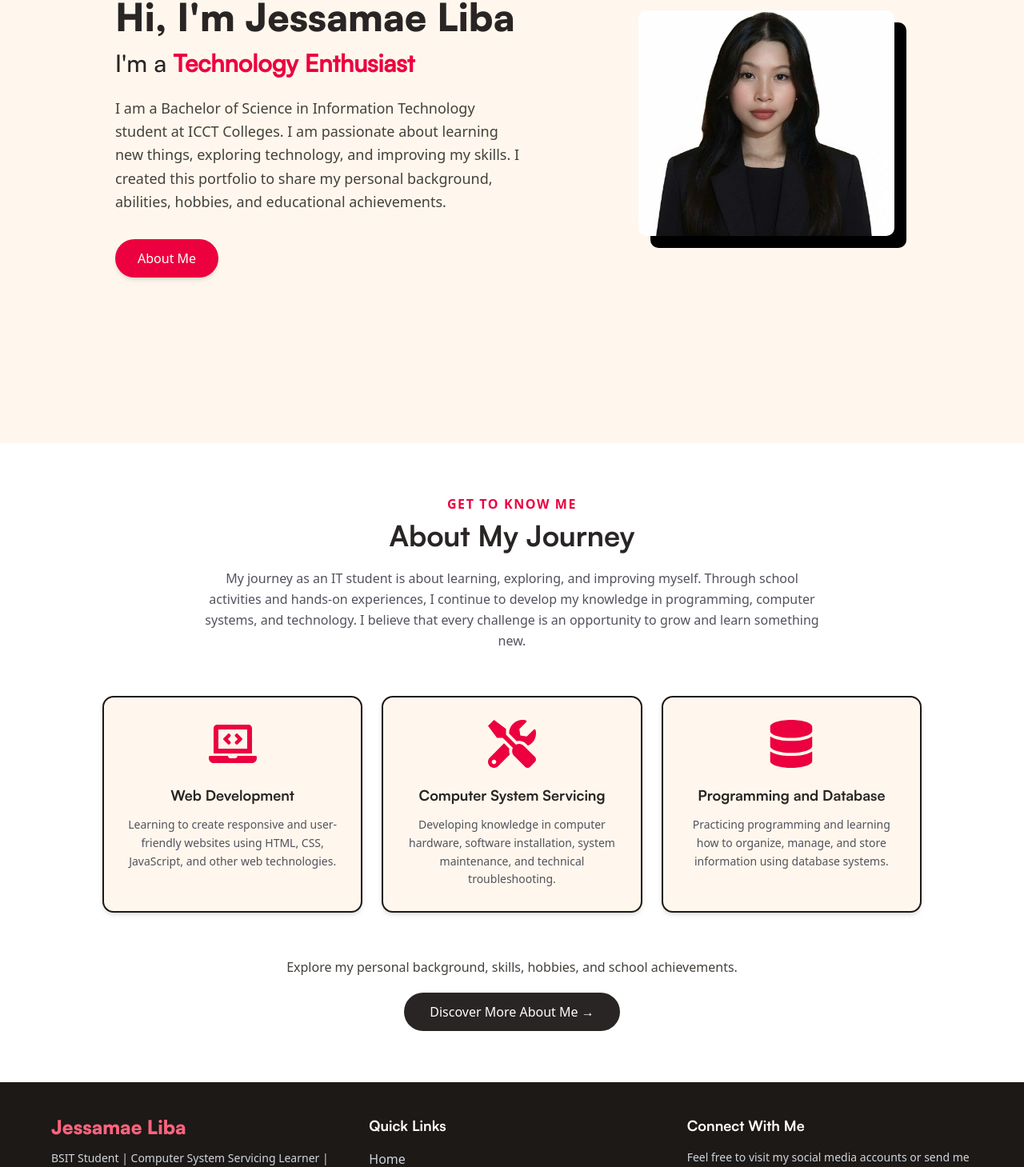
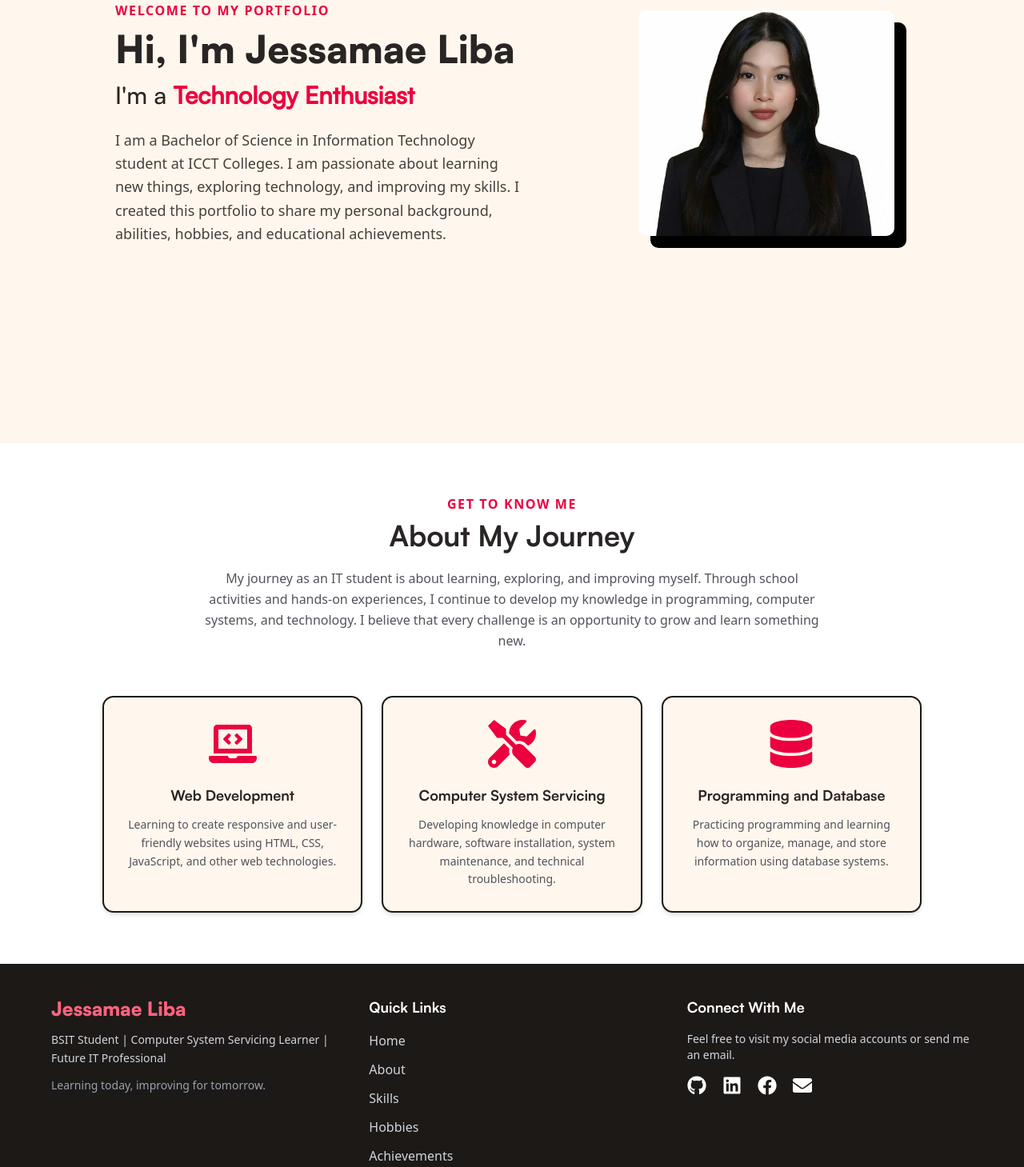
Before and after one commit to jisami-mae/My-Portofolio, a React (Vite) app: page / in a window 1280 px wide. Shown: the part 316-1775 px from the top of the page at 80% size. Built offline with nearby package versions, Linux system fonts and the light colour scheme.

Commit message:
Update portfolio and README

```diff
--- a/src/pages/LandingPage.jsx
+++ b/src/pages/LandingPage.jsx
@@ -1,6 +1,5 @@
 
 import React from 'react'
-import { Link } from 'react-router-dom'
 import profileImg from '../assets/pfp.jpg'
 
 import { TypeAnimation } from 'react-type-animation'
@@ -61,16 +60,6 @@ const LandingPage = () => {
             and educational achievements.
           </p>
 
-          <div className="flex flex-wrap justify-center md:justify-start gap-4 mt-8">
-
-            <Link
-              to="/about"
-              className="bg-rose-600 text-white px-7 py-3 rounded-full hover:bg-rose-700 transition duration-300 shadow-md"
-            >
-              About Me
-            </Link>
-
-          </div>
         </motion.div>
 
         {/* PROFILE PICTURE */}
@@ -166,20 +155,6 @@ const LandingPage = () => {
 
         </div>
 
-        {/* PORTFOLIO NAVIGATION */}
-        <div className="text-center mt-14">
-          <p className="text-stone-700 mb-5">
-            Explore my personal background, skills, hobbies, and school achievements.
-          </p>
-
-          <Link
-            to="/about"
-            className="inline-block bg-stone-800 text-white px-8 py-3 rounded-full hover:bg-rose-600 transition duration-300"
-          >
-            Discover More About Me →
-          </Link>
-        </div>
-
       </section>
     </>
   )
```
